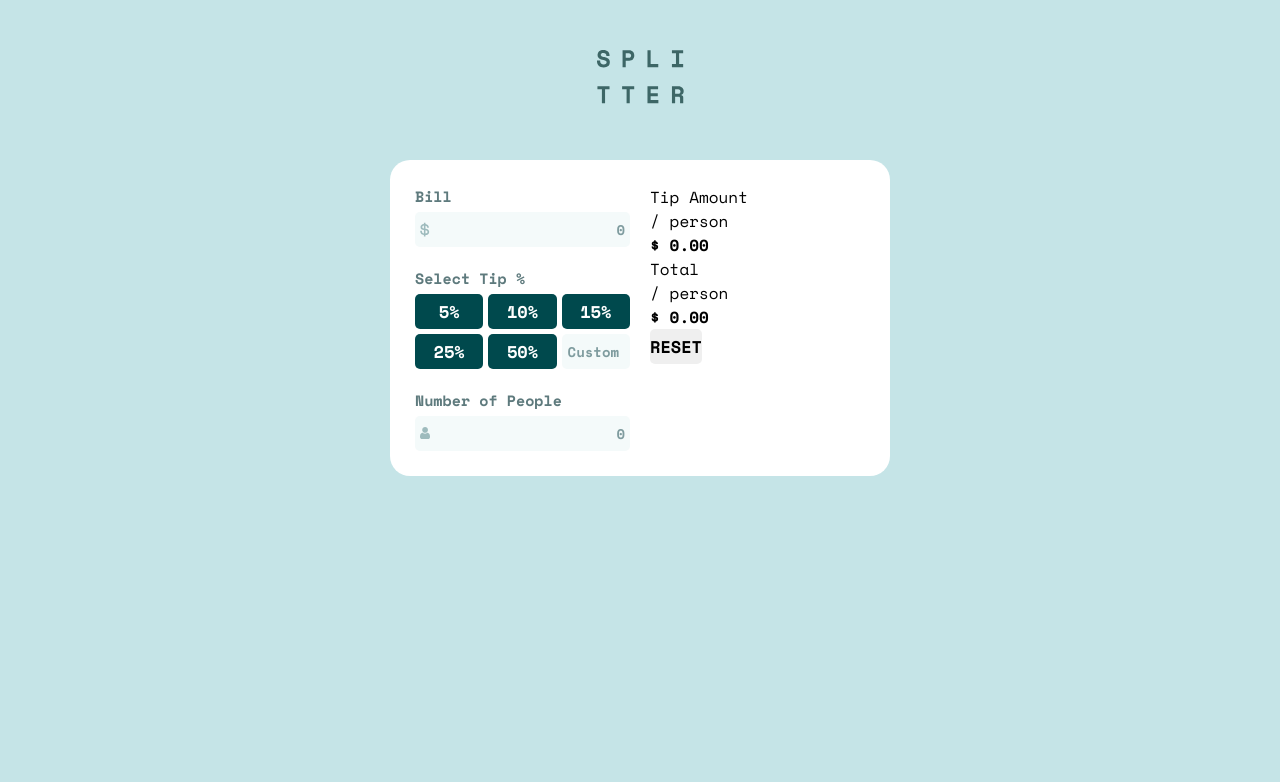
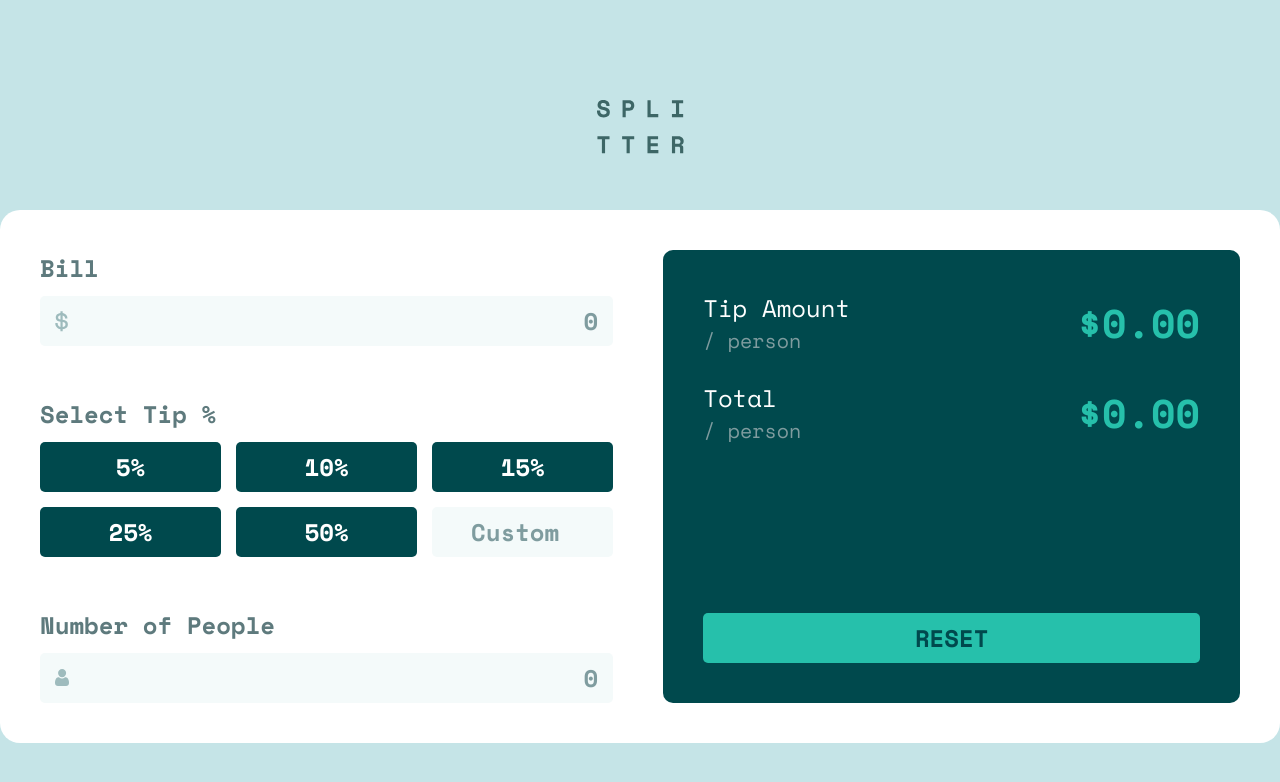
Before and after one commit to LeandroCalcabrini/Tip-Calculator-App, a React (Vite) app: page / in a window 1280 px wide. Shown: the top 782 px of the page. Built offline with nearby package versions, Linux system fonts and the light colour scheme.

Commit message:
finalizacion de estilos de la app y sus funciones

```diff
--- a/src/App.css
+++ b/src/App.css
@@ -35,28 +35,31 @@ body{
 
 .logo-container{
   margin: 50px;
+}
 
+.logo{
+  margin-top: 50px;
 }
 .container{
   display: flex;
   background-color: var(--White);
-  padding: 25px;
+  padding: 40px;
   border-radius: 20px;
-  gap: 20px;
-  width: 500px;
+  gap: 50px;
 }
 
 .container-left{
   display: flex;
   flex-direction: column;
+  gap: 50px;
   width: 50%;
 }
 
 .container-buttons{
   display: grid;
   grid-template-columns: 1fr 1fr 1fr;
-  grid-column-gap: 5px;
-  grid-row-gap: 5px;
+  grid-column-gap: 15px;
+  grid-row-gap: 15px;
 }
 
 .custom-input{
@@ -67,42 +70,52 @@ body{
   text-align: center;
 }
 
+.subcontainer{
+  display: flex;
+  flex-direction: column;
+  gap: 10px;
+}
+
 label{
-  padding-bottom: 5px;
   color: var(---Dark-grayish-cyan);
-  font-size: 15px;
+  font-size: 24px;
   font-weight: 600;
 }
 
 label:not(:first-child){
-  margin-top: 20px;
+  margin-top: 30px;
 }
 
 input{
-  height: 35px;
+  height: 50px;
   border: none;
   background-color: var(--Very-light-grayish-cyan);
   color: var(--Very-dark-cyan);
   font-weight: 700;
-  font-size: 14px;
+  font-size: 24px;
   text-align: right;
   cursor: pointer;
   border-radius: 5px;
-  padding-right: 5px;
+  padding-right: 15px;
+  width: 100%;
 }
 
 .input-bill{
   background-image: url(../src/assets/img/icon-dollar.svg);
   background-repeat: no-repeat;
-  background-position: left 5px center;
-  background-size: 10px;
+  background-position: left 15px center;
+  background-size: 14px;
 }
 
 .input-people{
   background-image: url(../src/assets/img/icon-person.svg);
   background-repeat: no-repeat;
-  background-position: left 5px center;
-  background-size: 10px;
+  background-position: left 15px center;
+  background-size: 14px;
+}
+
+.input-people.active{
+  border-color: red;
 }
 
 input:focus{
@@ -120,16 +133,27 @@ input[type="number"]::-webkit-inner-spin-button {
 
 input::placeholder{
   color: var(--Grayish-cyan);
-  font-size: 14px;
+  font-size: 24px;
+}
+
+.container-people{
+  display: flex;
+  justify-content: space-between;
+  align-items: center;
+}
+
+.text-error{
+  color: red;
+  font-weight: 600;
 }
 
 button{
-  height: 35px;
+  height: 50px;
   border: none;
   cursor: pointer;
   border-radius: 5px;
   font-weight: 600;
-  font-size: 17px;
+  font-size: 24px;
   }
 
 .button-tip{
@@ -147,4 +171,42 @@ button{
 
 .container-right{
   width: 50%;
+  background-color: var(--Very-dark-cyan);
+  padding: 40px;
+  border-radius: 10px;
+  display: flex;
+  flex-direction: column;
+  justify-content: space-between;
 }
+
+.text{
+  color: var(--White);
+  font-size: 24px;
+}
+
+.text-person{
+  color: var(--Grayish-cyan);
+  font-size: 20px;
+}
+
+.container-total{
+  display: flex;
+  justify-content: space-between;
+  align-items: center;
+  margin-bottom: 25px;
+}
+
+.number{
+  font-size: 2.5rem;
+  color: var(--Strong-cyan)
+}
+
+.btn-reset{
+  width: 100%;
+  background-color: var(--Strong-cyan);
+  color: var(--Very-dark-cyan);
+}
+
+.btn-reset:hover{
+  background-color: var(--Light-grayish-cyan);
+}
--- a/src/App.jsx
+++ b/src/App.jsx
@@ -8,50 +8,54 @@ function App() {
   const [customTip,setCustomTip] = useState('');
   const [tip,setTip] = useState('');
 
-
-
   const handleChange = (e) =>{
     const {name,value} = e.target;
+
     if(name === 'bill'){
-      setBill(value)
-    }
-    if(name === 'people-number'){
-      setPeople(value)
-    }
-    if(name === 'custom-tip'){
-      setTip(value)
-      setCustomTip(value)
+      const billValue = parseFloat(value);
+      if(billValue > 0){
+        setBill(billValue)
+      }
     }
 
+    if (name === 'people-number'){
+      const peopleValue = parseInt(value);
+      if(peopleValue >= 0){
+        setPeople(peopleValue);
+      }
+
+    }
+
+    if(name === 'custom-tip'){
+      const valueCustomTip = parseFloat(value);
+      if(valueCustomTip > 0){
+        setTip(valueCustomTip)
+        setCustomTip(valueCustomTip)
+      }
+
+    }
   };
 
   const handleClick = (value) =>{
-
-    setTip(value);
+    const tipValue = parseInt(value)
+    setTip(tipValue);
   }
 
   const totalTipAmount = () => {
     let tipPerson = 0;
-    const billAmount = parseFloat(bill);
-    const numPeople = parseInt(people);
-    const tipPercentage = parseFloat(tip)
-    if(numPeople > 0){
-      tipPerson = (billAmount*tipPercentage/100) / numPeople
+    if(people > 0 && tip > 0){
+      tipPerson = (bill*tip/100) / people
     }
-    return <strong>$ {tipPerson.toFixed(2)}</strong>
+    return <strong className='number'>${tipPerson.toFixed(2)}</strong>
 
   }
 
   const totalAmount = () =>{
     let total = 0;
-    const billAmount = parseFloat(bill);
-    const numPeople = parseInt(people);
-    const tipPercentage = parseFloat(tip)
-
-  if(numPeople > 0){
-    total = ((billAmount*tipPercentage/100) + billAmount) /numPeople
+  if(people > 0){
+    total = ((bill*tip/100) + bill) /people
   }
-  return <strong>$ {total.toFixed(2)}</strong>
+  return <strong className='number'>${total.toFixed(2)}</strong>
 
   }
 
@@ -62,7 +66,11 @@ function App() {
     setTip('');
   };
 
-
+  const error = ()=>{
+    if(people === 0){
+      return <p className='text-error'>Can't be zero</p>
+    }else return null
+  }
 
 
 
@@ -73,6 +81,7 @@ function App() {
     </div>
     <div className='container'>
     <div className='container-left'>
+      <div className='subcontainer'>
       <label htmlFor="">Bill</label>
        <input
        className='input-bill'
@@ -82,23 +91,25 @@ function App() {
         value={bill}
         onChange={handleChange}
       />
-        <label htmlFor="">Select Tip %</label>
+      </div>
+      <div className='subcontainer'>
+      <label htmlFor="">Select Tip %</label>
         <div className='container-buttons'>
         <button
-        className={tip == '5' ? 'button-tip active' : 'button-tip'}
-        onClick={()=>handleClick('5')}>5%</button>
+        className={tip == 5 ? 'button-tip active' : 'button-tip'}
+        onClick={()=>handleClick(5)}>5%</button>
         <button
-        className={tip == '10' ? 'button-tip active' : 'button-tip'}
-        onClick={()=>handleClick('10')}>10%</button>
+        className={tip == 10 ? 'button-tip active' : 'button-tip'}
+        onClick={()=>handleClick(10)}>10%</button>
         <button
-        className={tip == '15' ? 'button-tip active' : 'button-tip'}
-        onClick={()=>handleClick('15')}>15%</button>
+        className={tip == 15 ? 'button-tip active' : 'button-tip'}
+        onClick={()=>handleClick(15)}>15%</button>
         <button
-        className={tip == '25' ? 'button-tip active' : 'button-tip'}
-        onClick={()=>handleClick('25')}>25%</button>
+        className={tip == 25 ? 'button-tip active' : 'button-tip'}
+        onClick={()=>handleClick(25)}>25%</button>
         <button
-        className={tip == '50' ? 'button-tip active' : 'button-tip'}
-        onClick={()=>handleClick('50')}>50%</button>
+        className={tip == 50 ? 'button-tip active' : 'button-tip'}
+        onClick={()=>handleClick(50)}>50%</button>
         <input
          className='custom-input'
          type="Number"
@@ -109,38 +120,46 @@ function App() {
          onClick={()=>handleClick(customTip)}
           />
         </div>
-        <label htmlFor="">Number of People</label>
+      </div>
+        <div className='subcontainer'>
+          <div className='container-people'>
+          <label htmlFor="">Number of People</label>
+          {error()}
+          </div>
         <input
-        className='input-people'
+        className={people === 0 ? 'input-people active' : 'input-people'}
         type="number"
         name='people-number'
         placeholder='0'
         value={people}
         onChange={handleChange} />
+        </div>
       </div>
     <div className='container-right'>
       <div>
+      <div className='container-total'>
         <div>
-          <span>Tip Amount</span>
-          <p>/ person</p>
+          <span className='text'>Tip Amount</span>
+          <p className='text-person'>/ person</p>
         </div>
         <div>
           {totalTipAmount()}
         </div>
       </div>
-      <div>
+      <div className='container-total'>
         <div>
-          <span>Total</span>
-          <p>/ person</p>
+          <span className='text'>Total</span>
+          <p className='text-person'>/ person</p>
         </div>
         <div>
           {totalAmount()}
         </div>
       </div>
+      </div>
       <button
       className='btn-reset'
-      onClick={() => reset()}>RESET</button>
-
+      onClick={() => reset()}>RESET
+      </button>
     </div>
 
     </div>
```
